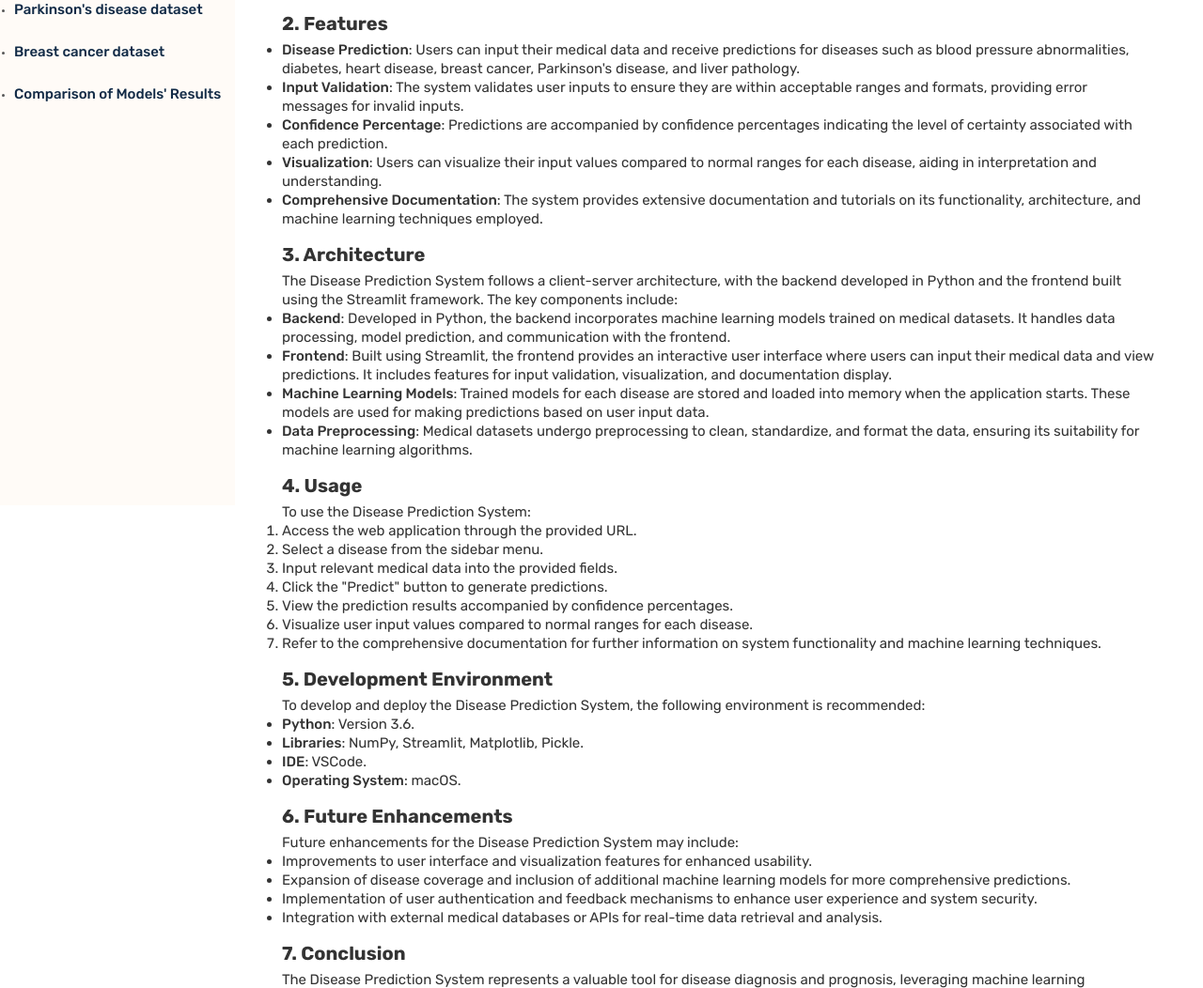
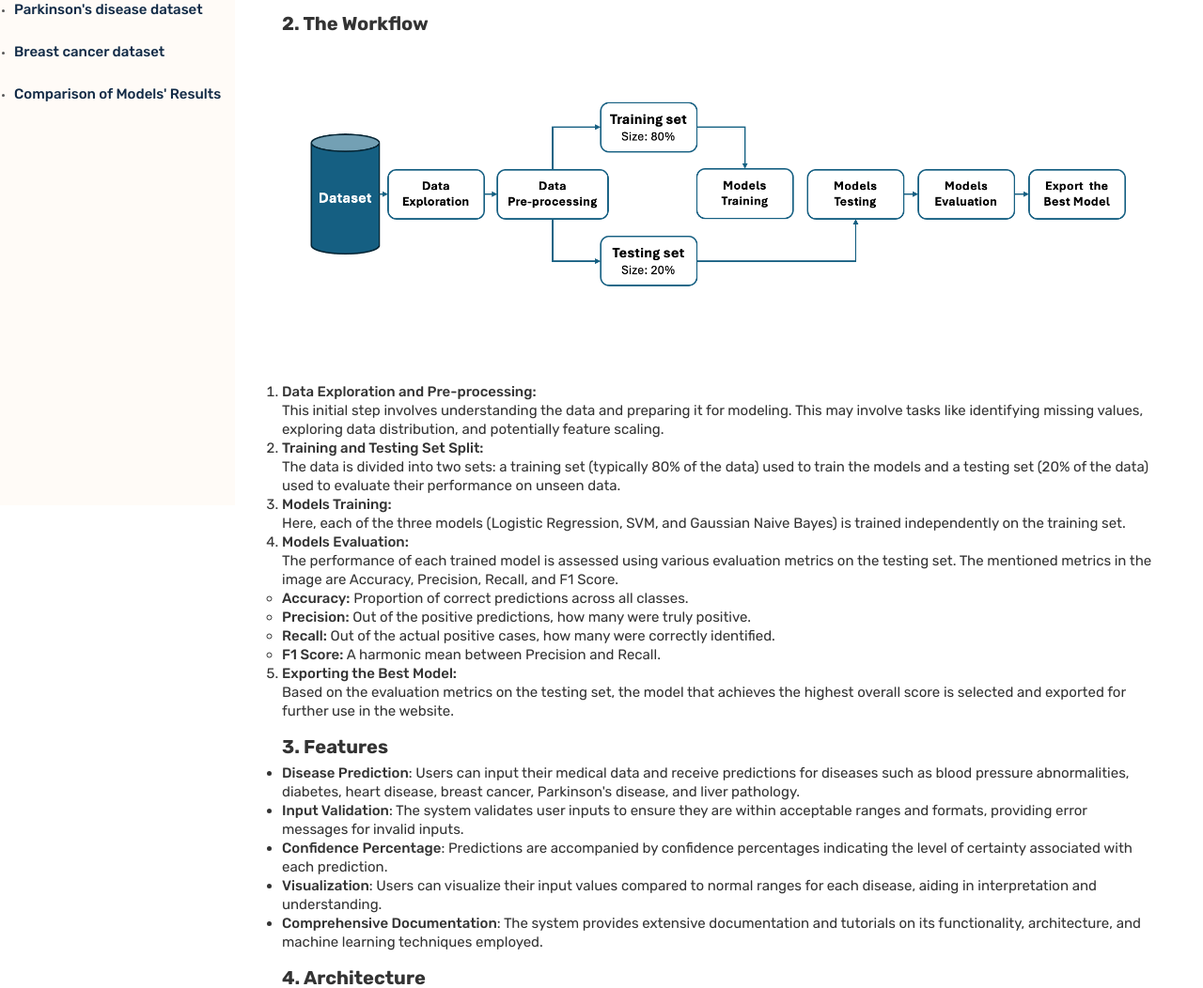
Before and after one commit to choco-code7/medpredict, a plain HTML site: page doc.html in a window 1280 px wide. Shown: the part 262-1314 px from the top of the page at 94% size. Drawn offline with nearby package versions, Linux system fonts and the light colour scheme.

Commit message:
Add files via upload

```diff
--- a/doc.html
+++ b/doc.html
@@ -108,7 +108,38 @@
                 assessment, contributing to improved healthcare outcomes.
               </p>
 
-              <h2 class="h-secondary">2. Features</h2>
+              <h2>2. The Workflow</h2>
+              <img src="img/workflow.png" alt="The work flow">
+<ol>
+  <li>
+    <strong class="margin-bottom  margin-top">Data Exploration and Pre-processing:</strong>
+    <p>This initial step involves understanding the data and preparing it for modeling. This may involve tasks like identifying missing values, exploring data distribution, and potentially feature scaling.</p>
+  </li>
+  <li>
+    <strong class="margin-bottom  margin-top">Training and Testing Set Split:</strong>
+    <p>The data is divided into two sets: a training set (typically 80% of the data) used to train the models and a testing set (20% of the data) used to evaluate their performance on unseen data.</p>
+  </li>
+  <li>
+    <strong class="margin-bottom  margin-top">Models Training:</strong>
+    <p>Here, each of the three models (Logistic Regression, SVM, and Gaussian Naive Bayes) is trained independently on the training set.</p>
+  </li>
+  <li>
+    <strong class="margin-bottom margin-top ">Models Evaluation:</strong>
+    <p>The performance of each trained model is assessed using various evaluation metrics on the testing set. The mentioned metrics in the image are Accuracy, Precision, Recall, and F1 Score.</p>
+    <ul>
+      <li><strong>Accuracy:</strong> Proportion of correct predictions across all classes.</li>
+      <li><strong>Precision:</strong> Out of the positive predictions, how many were truly positive.</li>
+      <li><strong>Recall:</strong> Out of the actual positive cases, how many were correctly identified.</li>
+      <li><strong>F1 Score:</strong> A harmonic mean between Precision and Recall.</li>
+    </ul>
+  </li>
+  <li>
+    <strong class="margin-bottom  margin-top">Exporting the Best Model:</strong>
+    <p>Based on the evaluation metrics on the testing set, the model that achieves the highest overall score is selected and exported for further use in the website.</p>
+  </li>
+</ol>
+
+              <h2 class="h-secondary">3. Features</h2>
               <ul>
                 <li>
                   <strong>Disease Prediction</strong>: Users can input their
@@ -139,7 +170,7 @@
                 </li>
               </ul>
 
-              <h2 class="h-secondary">3. Architecture</h2>
+              <h2 class="h-secondary">4. Architecture</h2>
               <p>
                 The Disease Prediction System follows a client-server
                 architecture, with the backend developed in Python and the
@@ -173,7 +204,7 @@
                 </li>
               </ul>
 
-              <h2 class="h-secondary">4. Usage</h2>
+              <h2 class="h-secondary">5. Usage</h2>
               <p>To use the Disease Prediction System:</p>
               <ol>
                 <li>Access the web application through the provided URL.</li>
@@ -195,7 +226,7 @@
                 </li>
               </ol>
 
-              <h2 class="h-secondary">5. Development Environment</h2>
+              <h2 class="h-secondary">6. Development Environment</h2>
               <p>
                 To develop and deploy the Disease Prediction System, the
                 following environment is recommended:
@@ -214,7 +245,7 @@
                 </li>
               </ul>
 
-              <h2 class="h-secondary">6. Future Enhancements</h2>
+              <h2 class="h-secondary">7. Future Enhancements</h2>
               <p>
                 Future enhancements for the Disease Prediction System may
                 include:
```
Also changed, not shown: img/workflow.png (added).
